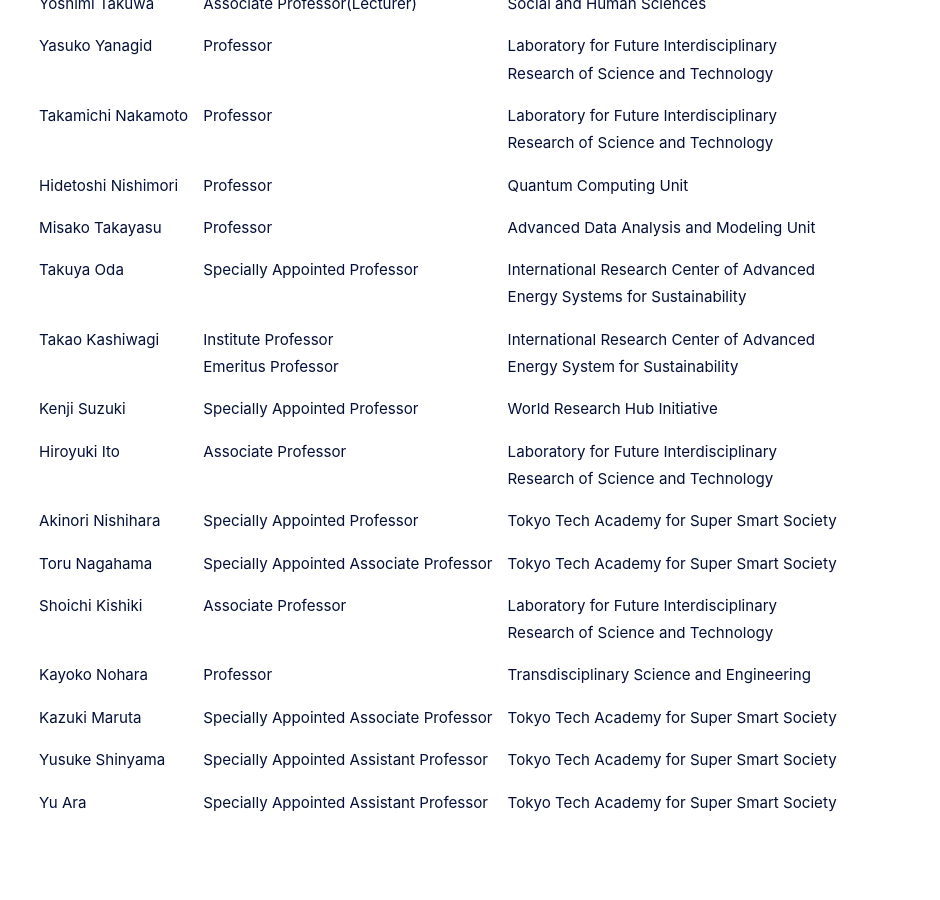
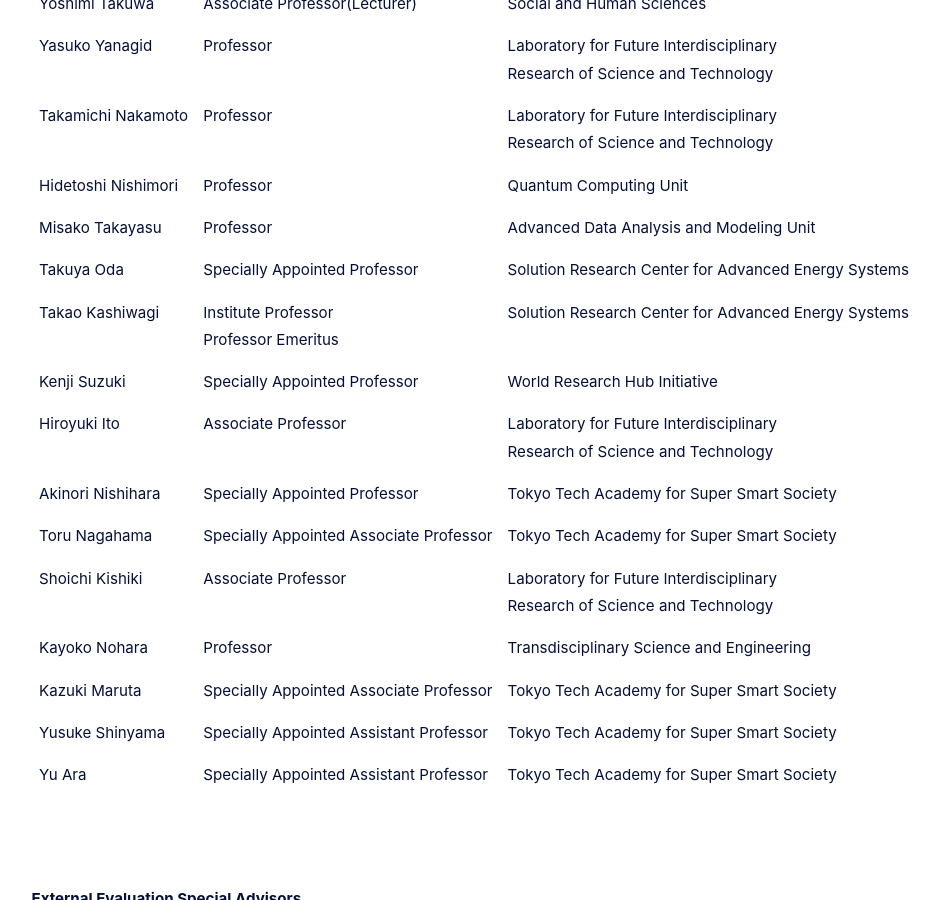
Before and after one commit to fl1d/w0ex.github.io, a Jekyll site: the page built from _pages/faculty_en.md, in a window 1280 px wide and 900 px high, scrolled down 2877 px. Shown: the whole window, without its empty margins (29-969 px from the left). Built offline with Jekyll 4.4.1, drawn with Linux system fonts in a browser that asks for light colours; cached includes are drawn as plain includes; nearby versions of some CDN libraries.

Commit message:
Update faculty_en.md

```diff
--- a/_pages/faculty_en.md
+++ b/_pages/faculty_en.md
@@ -91,8 +91,8 @@
 Takamichi Nakamoto|Professor|Laboratory for Future Interdisciplinary <br>Research of Science and Technology
 Hidetoshi Nishimori|Professor|Quantum Computing Unit
 Misako Takayasu|Professor|Advanced Data Analysis and Modeling Unit
-Takuya Oda|Specially Appointed Professor|International Research Center of Advanced<br> Energy Systems for Sustainability
-Takao Kashiwagi|Institute Professor<br>Emeritus Professor|International Research Center of Advanced <br>Energy System for Sustainability
+Takuya Oda|Specially Appointed Professor|Solution Research Center for Advanced Energy Systems
+Takao Kashiwagi|Institute Professor<br>Professor Emeritus|Solution Research Center for Advanced Energy Systems
 Kenji Suzuki|Specially Appointed Professor|World Research Hub Initiative
 Hiroyuki Ito | Associate Professor|Laboratory for Future Interdisciplinary <br>Research of Science and Technology
 Akinori Nishihara |Specially Appointed Professor|Tokyo Tech Academy for Super Smart Society
```
